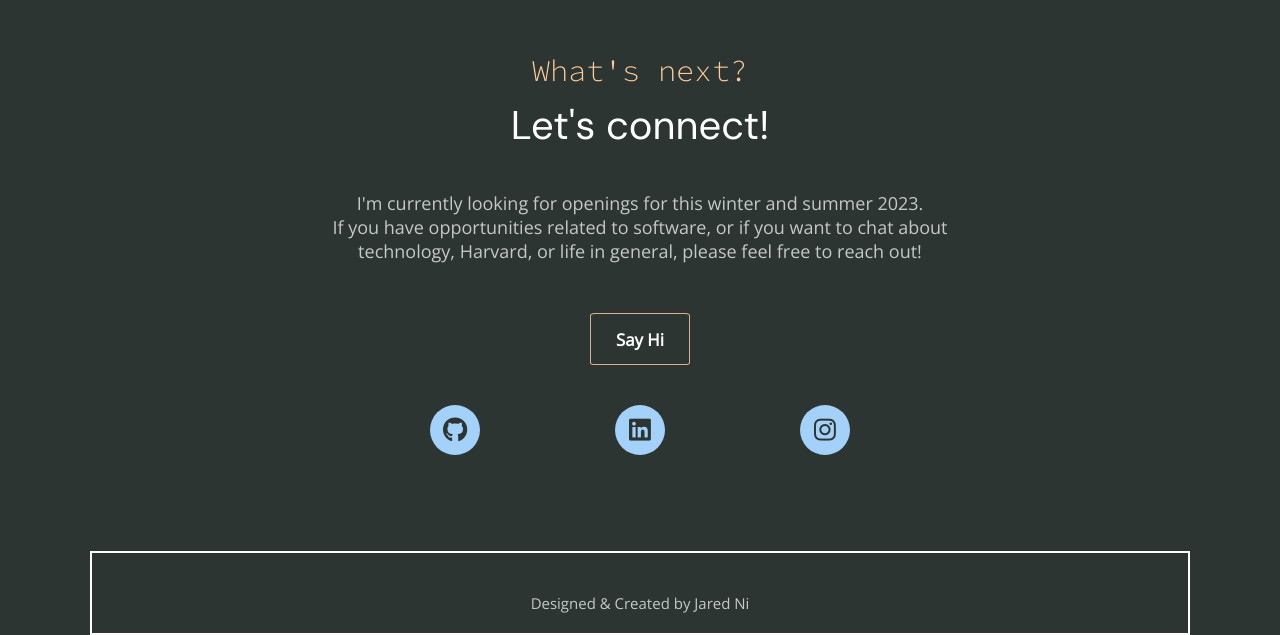
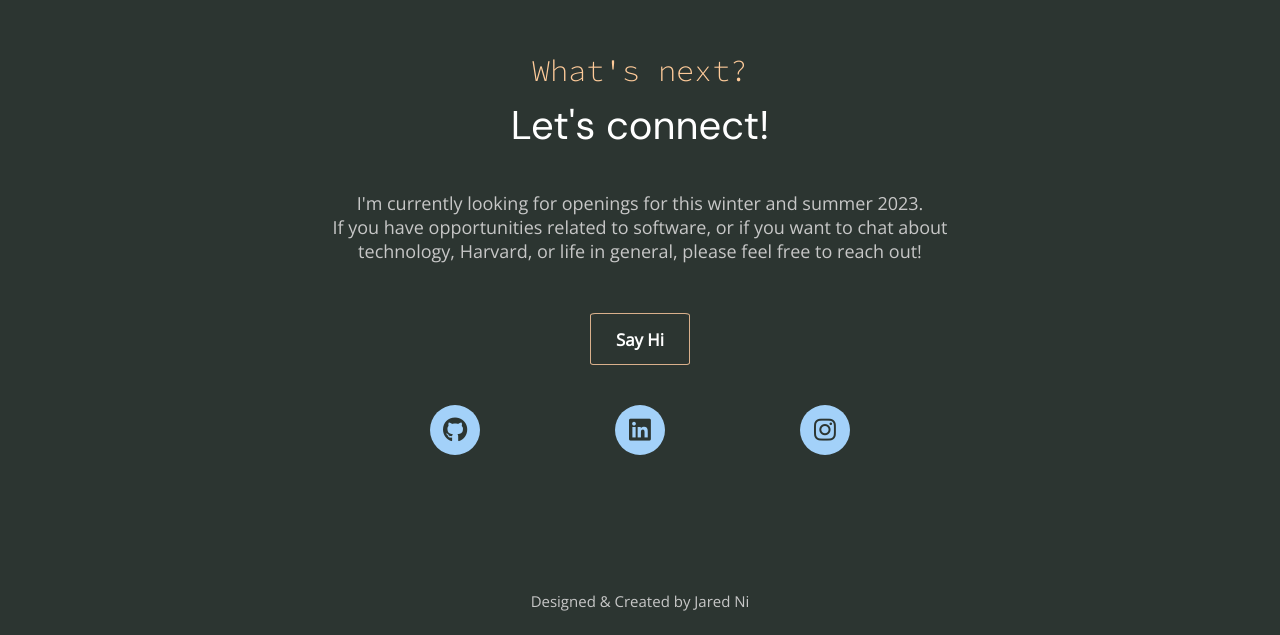
Before and after one commit to jared-ni/personal-website, a React (Create React App) app: page / in a window 1280 px wide. Shown: the part 3309-3944 px from the top of the page. Built offline with nearby package versions, Linux system fonts and the light colour scheme.

Commit message:
change credit

```diff
--- a/src/components/Credit.css
+++ b/src/components/Credit.css
@@ -20,5 +20,4 @@
     text-align: center;
     color: #c7c7c7;
     font-size: 15px;
-    border: 2px solid white;
   }
--- a/src/components/Credit.js
+++ b/src/components/Credit.js
@@ -1,7 +1,7 @@
-import React, {useEffect, useState} from "react";
+import React from "react";
+
 import '../App.css';
 import './Credit.css';
-
 
 
 function Credit() {
```
